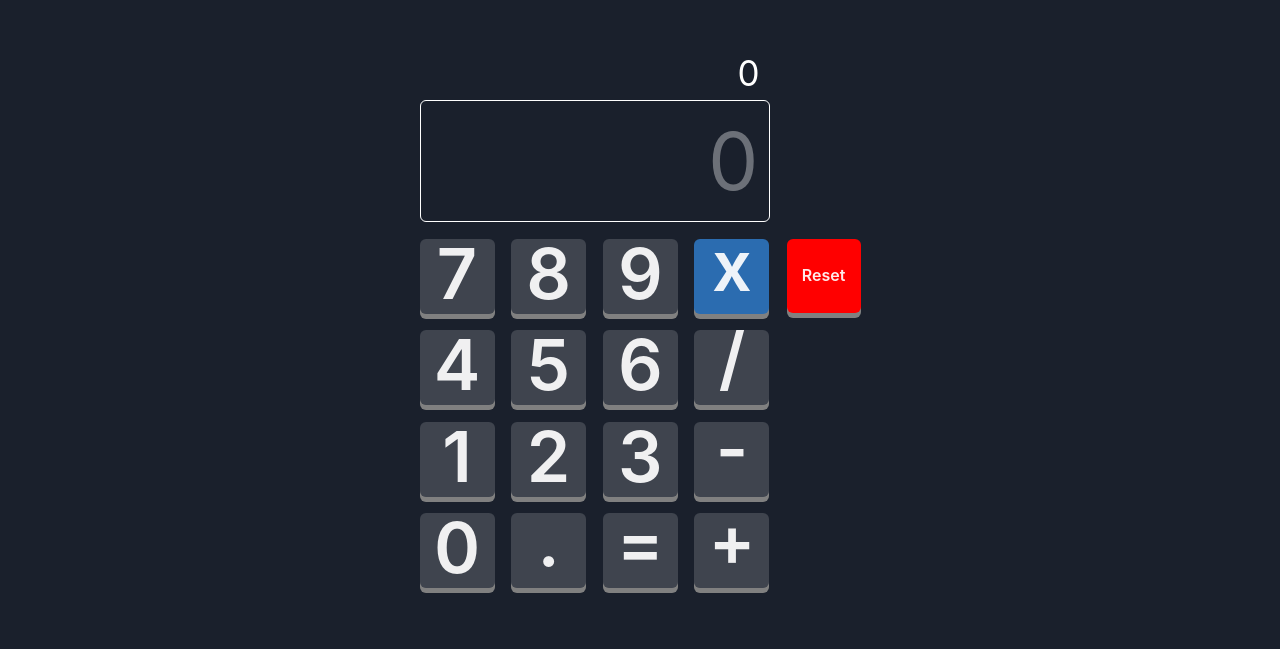
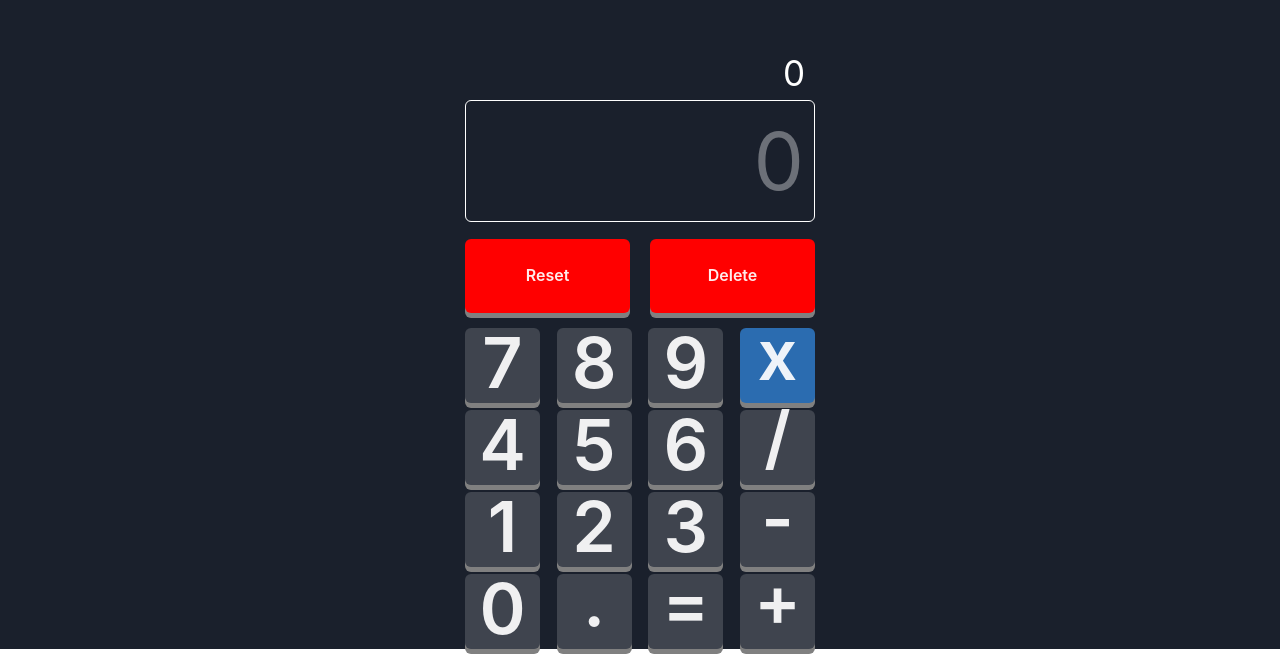
Before and after one commit to nreiter29/calculator, a React (Vite) app: page / in a window 1280 px wide. Shown: the part 151-814 px from the top of the page. Built offline with nearby package versions, Linux system fonts and the light colour scheme.

Commit message:
+ delete Button

```diff
--- a/src/App.tsx
+++ b/src/App.tsx
@@ -28,6 +28,10 @@ export const App = () => {
     setCalc(false)
     setSign(false)
     setCalculateS(false)
+  }
+
+  const deleteFunction = () => {
+    setExpression(prev => prev.slice(0, -1))
   }
 
   if (expression === ' ') {
@@ -177,6 +181,10 @@ export const App = () => {
               </Box>
               )}
         </Box>
+        <Box w="350px" display="flex" justifyContent="space-between">
+          <Button mb="15px" w="165px" h="74px" backgroundColor="red" color="whiteAlpha.900" _hover={{ backgroundColor: 'darkred' }} boxShadow="0 5px grey" _active={{ boxShadow: '0 5px white', transform: 'translateY(4px)' }} onClick={() => clear()}>Reset</Button>
+          <Button mb="15px" w="165px" h="74px" backgroundColor="red" color="whiteAlpha.900" _hover={{ backgroundColor: 'darkred' }} boxShadow="0 5px grey" _active={{ boxShadow: '0 5px white', transform: 'translateY(4px)' }} onClick={() => deleteFunction()}>Delete</Button>
+        </Box>
         <Box w="350px" ml="auto" mr="auto" display="flex" flexDir="column" h="350px" justifyContent="space-between">
           <Box display="flex" w="350px" justifyContent="space-between">
             <Button w="75px" h="75px" backgroundColor="whiteAlpha.300" _hover={{ backgroundColor: 'whiteAlpha.100' }} boxShadow="0 5px grey" _active={{ boxShadow: '0 5px white', transform: 'translateY(4px)' }} onClick={() => { display('7'); setCalc(false); setSign(true) }}><Text fontSize="70px" pb="5px" color="whiteAlpha.900">7</Text></Button>
@@ -204,7 +212,6 @@ export const App = () => {
           </Box>
         </Box>
       </Box>
-      <Button mt="390px" w="74px" h="74px" backgroundColor="red" color="whiteAlpha.900" _hover={{ backgroundColor: 'darkred' }} boxShadow="0 5px grey" _active={{ boxShadow: '0 5px white', transform: 'translateY(4px)' }} onClick={() => clear()}>Reset</Button>
     </Box>
   )
 }
```
